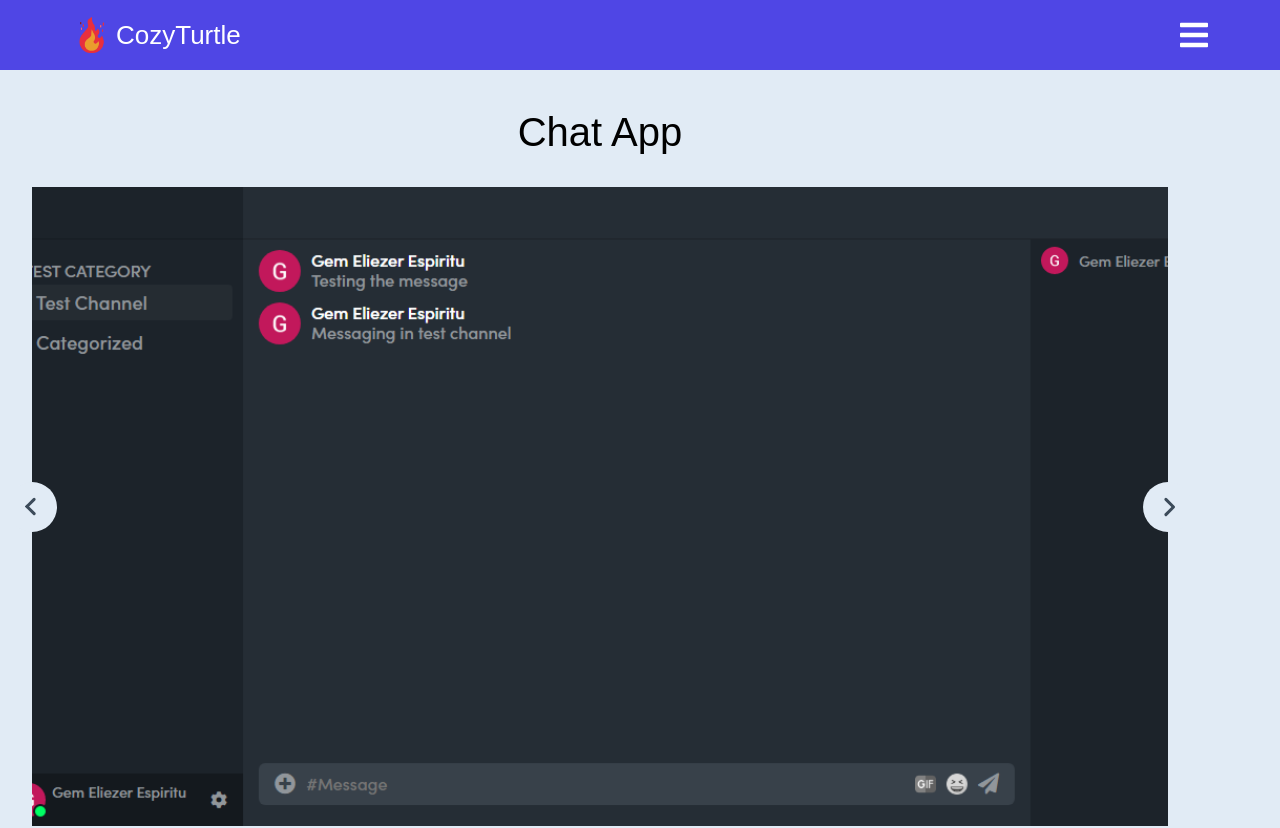
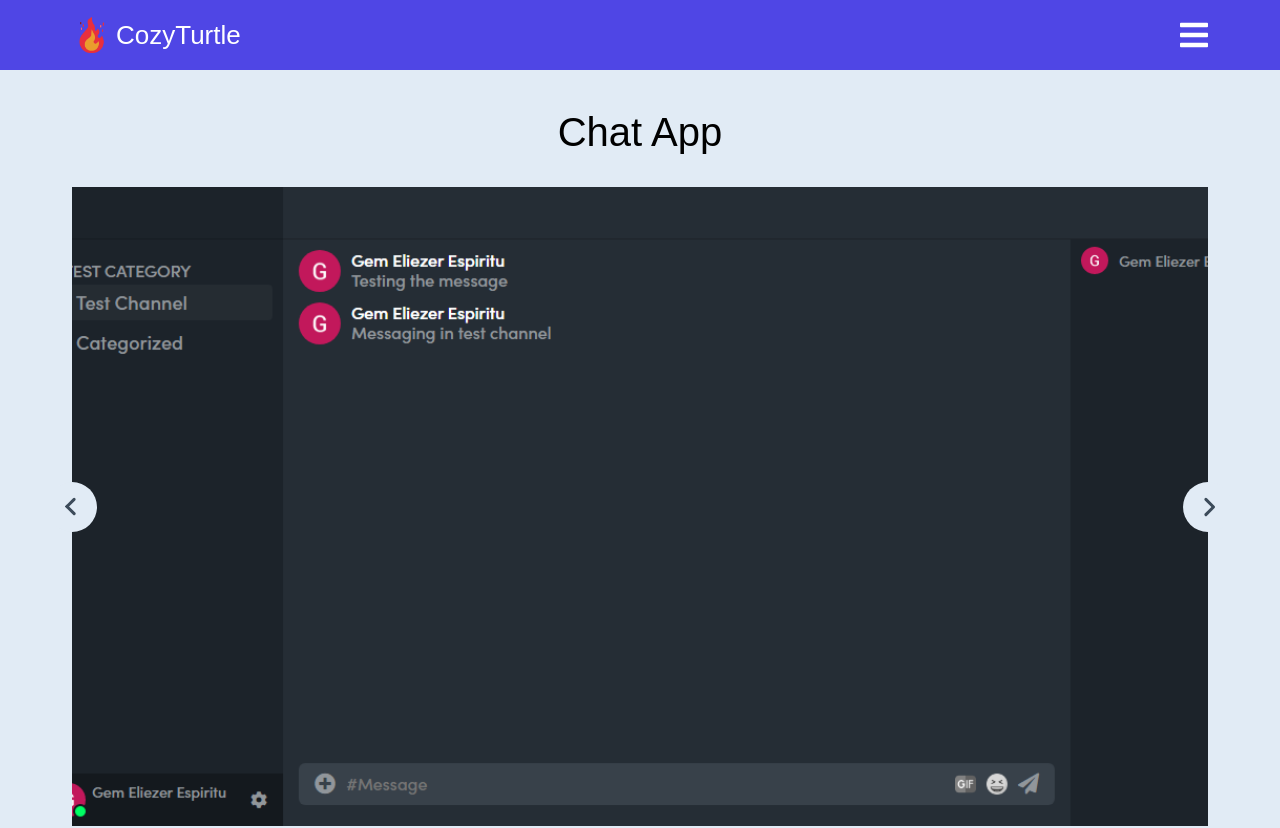
Before and after one commit to gemeliezer12/cozyturtle, a React (Create React App) app: page /portfolio/chat-app in a window 1280 px wide. Shown: the top 828 px of the page. Built offline with nearby package versions, Linux system fonts and the light colour scheme; a web font is replaced by a local one.

Commit message:
centered portfolio/project

```diff
--- a/src/Components/Portfolio/Project/index.js
+++ b/src/Components/Portfolio/Project/index.js
@@ -28,6 +28,7 @@ const Project = () => {
     console.log(currentProject.project.link, currentProject.project.code)
 
     return (
+        <div className="justify-center">
             <div className="padding-y-40 padding-x-32 HPNXA06qJ7">
                 <div>
                     <p className="fs-40 ff-cubano text-center">{currentProject.project.name}</p>
@@ -84,6 +85,7 @@ const Project = () => {
                     </div>
                 </div>
             </div>
+        </div>
     )
 }
 
--- a/src/Components/db.json
+++ b/src/Components/db.json
@@ -76,7 +76,8 @@
                 "PHP",
                 "MySQL",
                 "CSS",
-                "HTML"
+                "HTML",
+                "JavaScript"
             ],
             "image_slider": [
                 "twitter-clone.png",
```
Also changed, not shown: 1 other file (tests, documents, lock files or other folders). Lines whose indentation alone changed are shown as unchanged.
